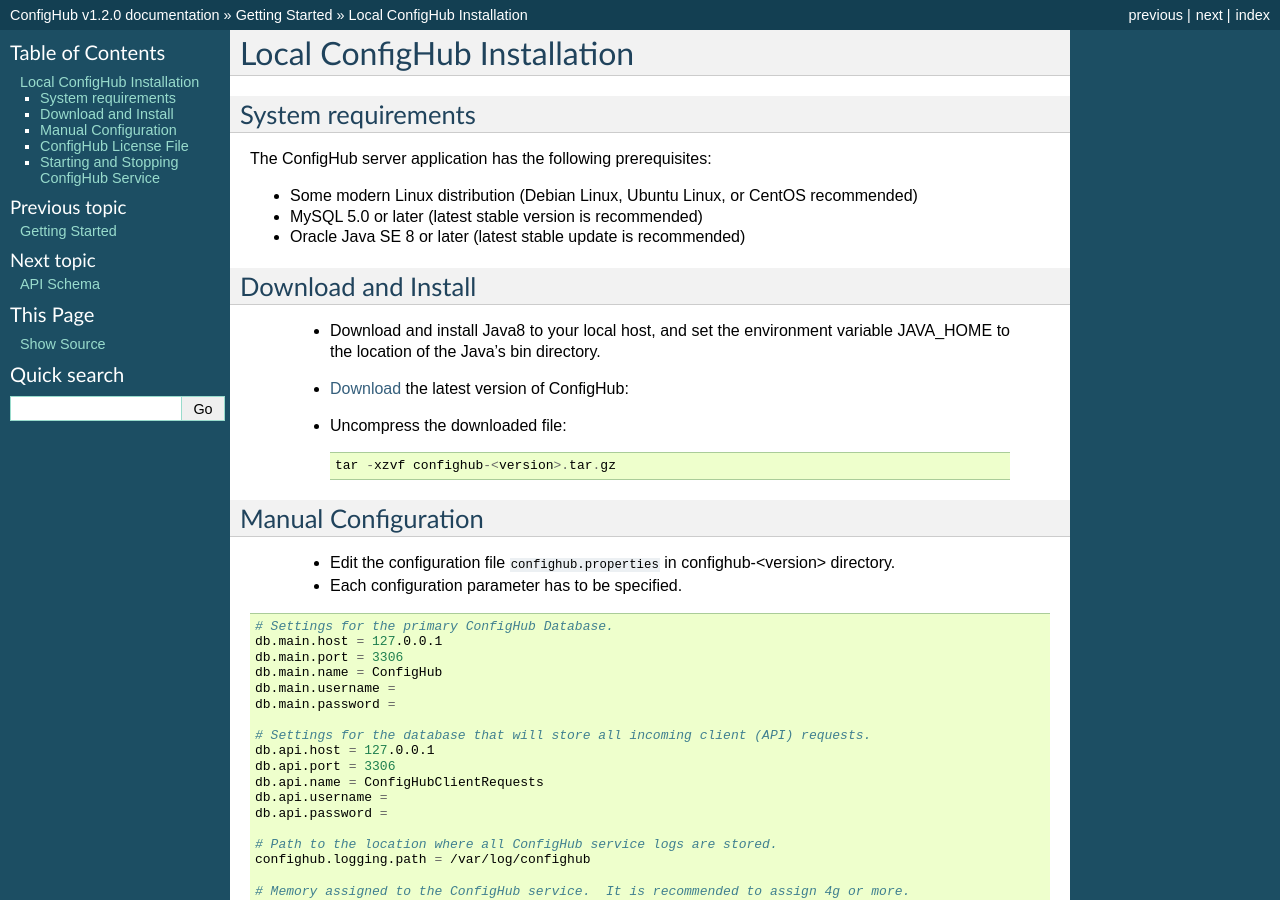
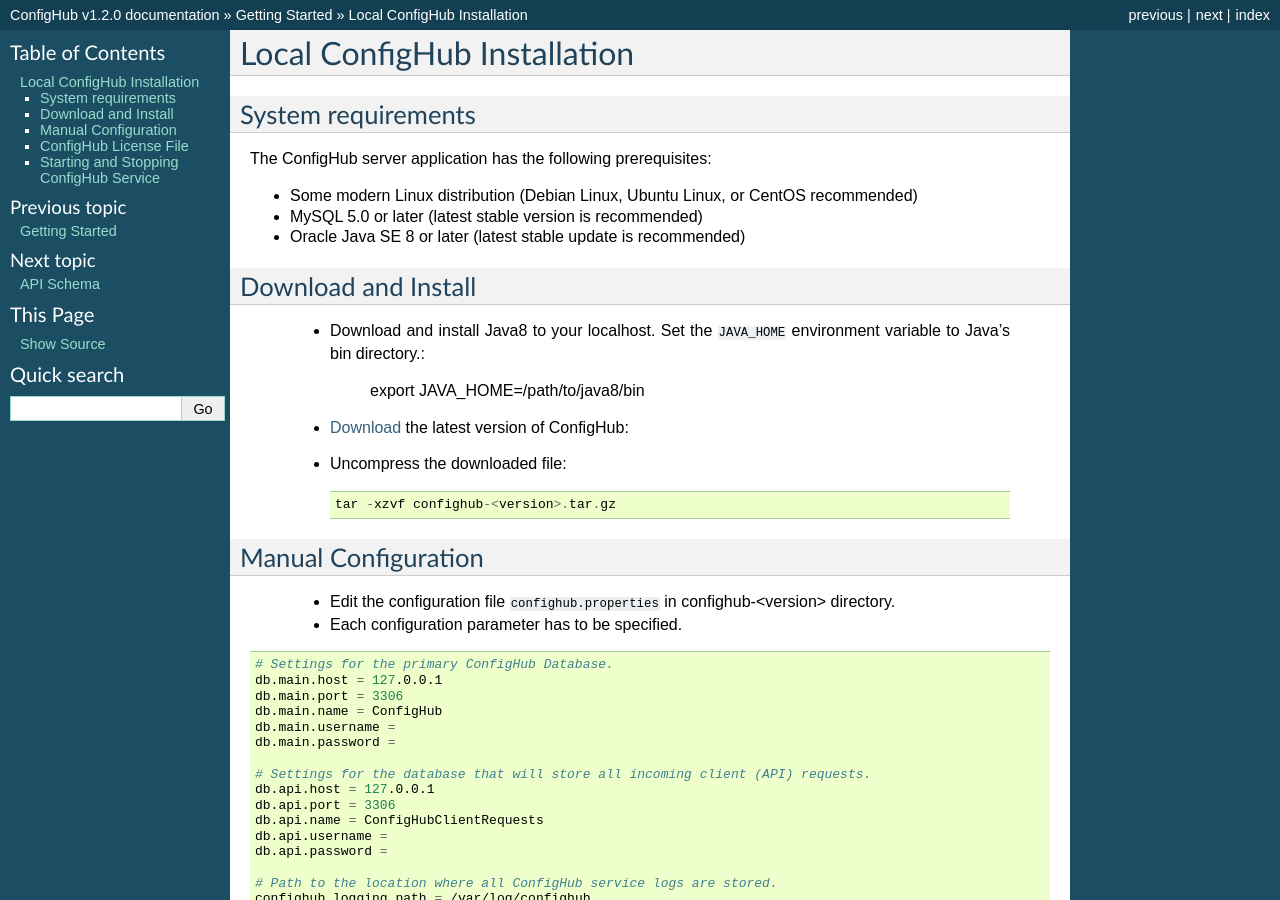
Before and after one commit to ConfigHubPub/Docs, a Sphinx documentation site: the page built from documentation/pages/getting_started/install.rst, in a window 1280 px wide and 900 px high. Built offline with Sphinx 7.4.7, drawn with Linux system fonts in a browser that asks for light colours.

```diff
--- a/documentation/pages/getting_started/install.rst
+++ b/documentation/pages/getting_started/install.rst
@@ -19,8 +19,10 @@ The ConfigHub server application has the following prerequisites:
 Download and Install
 ~~~~~~~~~~~~~~~~~~~~
 
-    - Download and install Java8 to your local host, and set the environment variable
-      JAVA_HOME to the location of the Java's bin directory.
+    - Download and install Java8 to your localhost.  Set the ``JAVA_HOME`` environment variable to
+      Java's bin directory.:
+
+         export JAVA_HOME=/path/to/java8/bin
 
     - `Download <https://www.confighub.com/download>`_ the latest version of ConfigHub:
 
```
